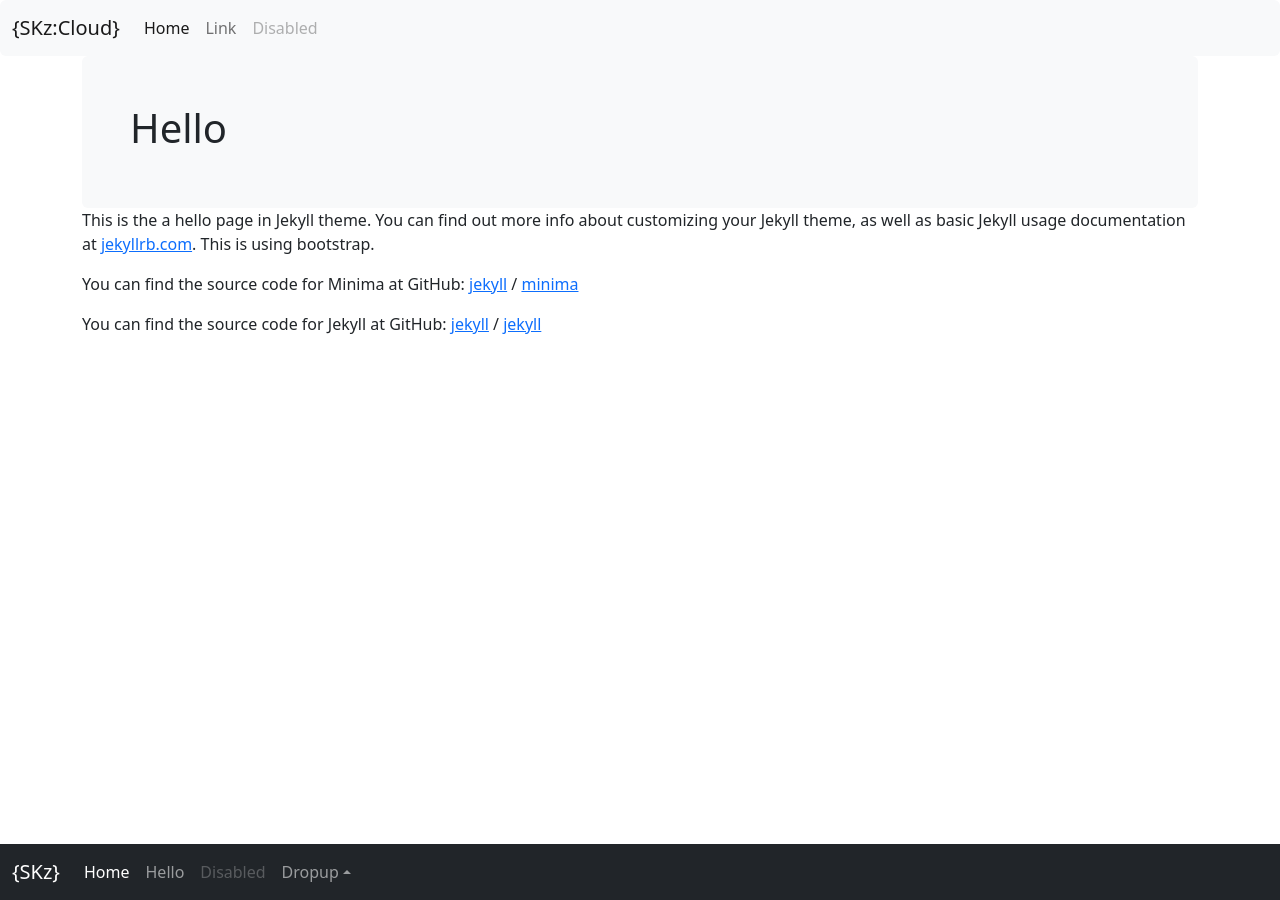
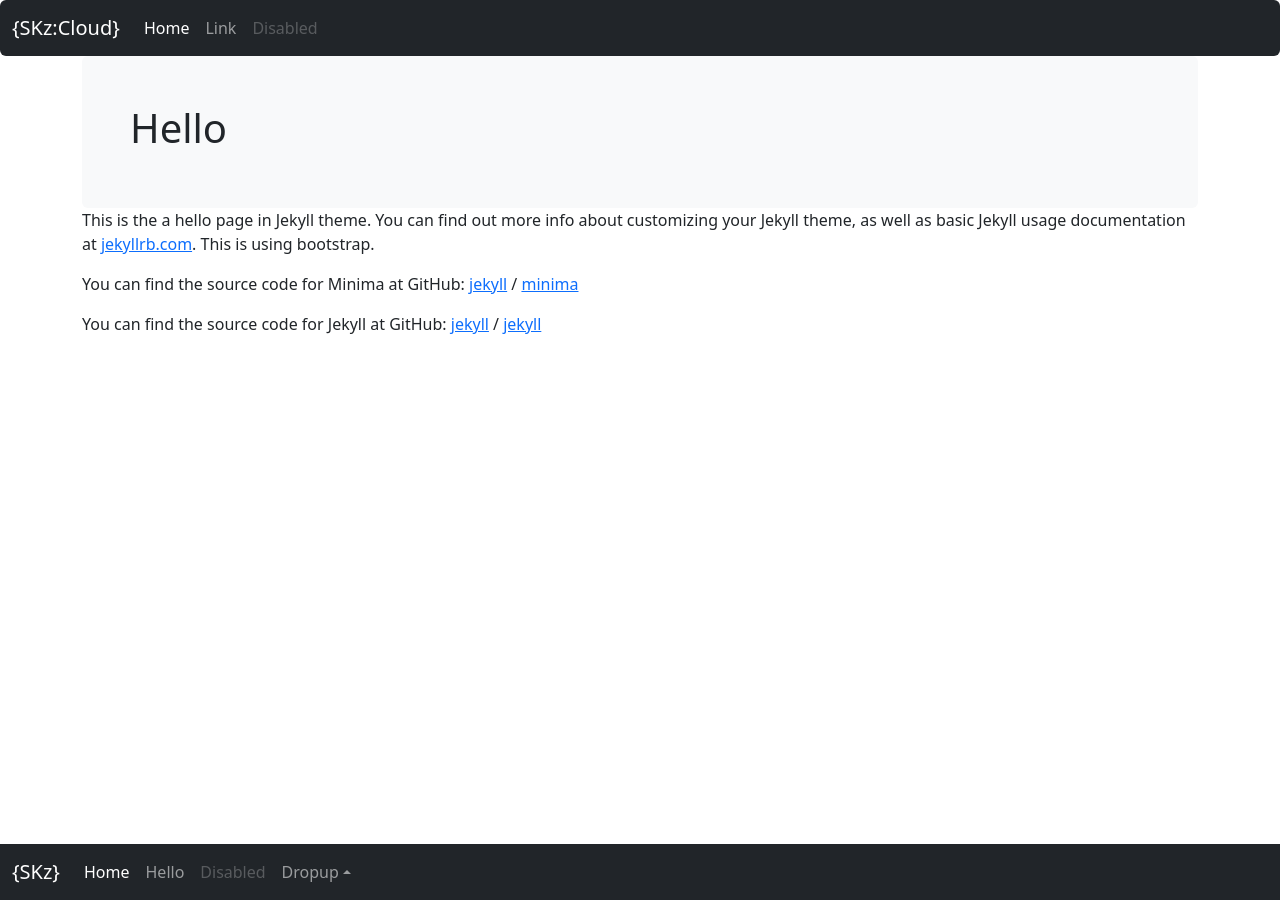
Before and after one commit to s-kazi/s-kazi.github.io, a Jekyll site: the page built from hello.markdown, in a window 1280 px wide. Built offline with Jekyll 4.4.1, drawn with Linux system fonts in a browser that asks for light colours; nearby versions of some CDN libraries.

Commit message:
Update header.html

```diff
--- a/_includes/header.html
+++ b/_includes/header.html
@@ -11,7 +11,7 @@
 </head>
 <body>
   <!--<nav class="navbar navbar-expand-md navbar-dark fixed-top bg-dark">-->
-  <nav class="navbar navbar-expand-lg bg-light rounded">
+  <nav class="navbar navbar-expand-lg navbar-dark bg-dark rounded">
   <div class="container-fluid">
     <a class="navbar-brand" href="/">{SKz:Cloud}</a>
     <button class="navbar-toggler" type="button" data-bs-toggle="collapse" data-bs-target="#navbarCollapse" aria-controls="navbarCollapse" aria-expanded="false" aria-label="Toggle navigation">
```
